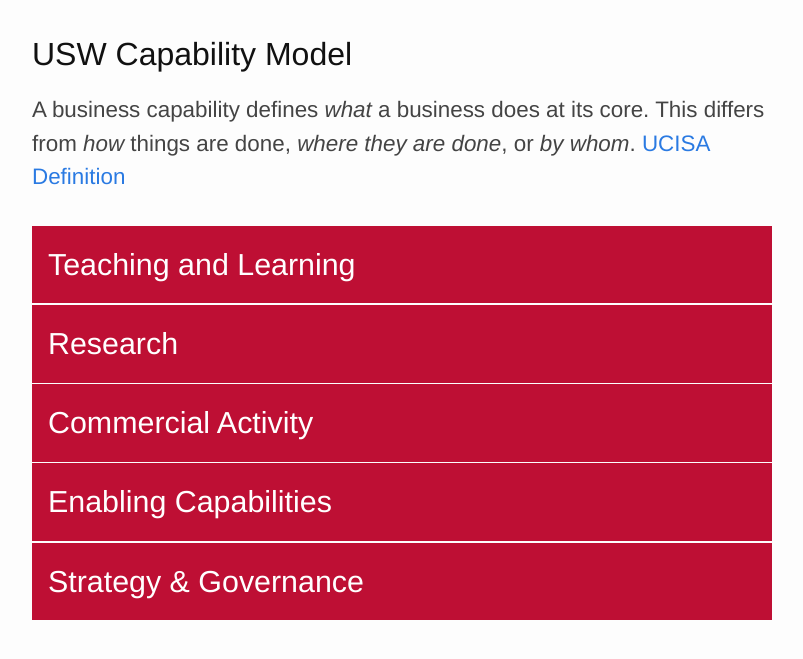
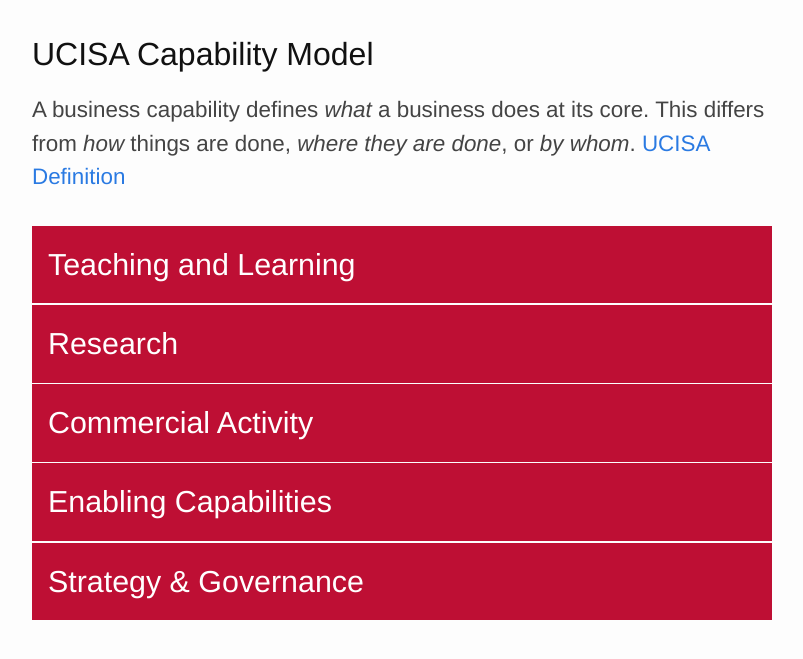
Before and after one commit to RecordsManager/RecordsManager.github.io, a Jekyll site: the page built from index.md, in a window 1280 px wide. Shown: the top 659 px of the page, without its empty margins (238-1041 px from the left). Built offline with Jekyll 4.4.1, drawn with Linux system fonts in a browser that asks for light colours; some web fonts are replaced.

Commit message:
Update index.md

```diff
--- a/index.md
+++ b/index.md
@@ -5,7 +5,7 @@
 layout: default
 ---
 <div class="home">
-    <h1>USW Capability Model</h1>
+    <h1>UCISA Capability Model</h1>
 
     <p class="intro">A business capability defines <em>what</em> a business does at its core. This differs from <em>how</em> things are done, <em>where they are done</em>, or <em>by whom</em>.
     <a href="http://ucisa-uk-he-capability-model.coventry.ac.uk/capability-definition/">UCISA Definition</a>
```
